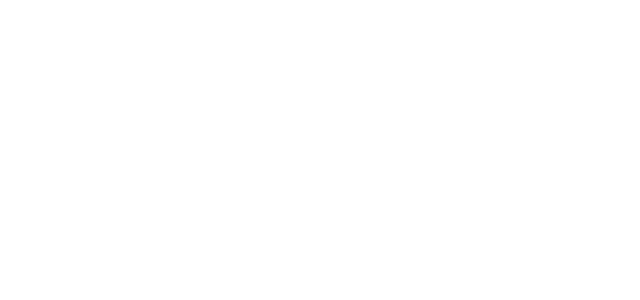
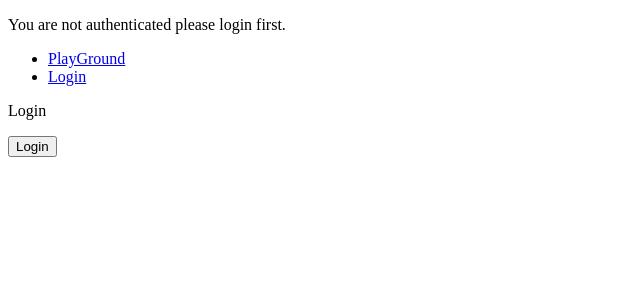
Before and after one commit to acciojob/code-playground-tauheed0110, a React app: page /login in a window 1280 px wide. Shown: the top 300 px of the page, without its empty margins (0-640 px from the left). Built offline with nearby package versions, Linux system fonts and the light colour scheme.

Commit message:
file changed

```diff
--- a/src/components/App.js
+++ b/src/components/App.js
@@ -1,13 +1,81 @@
+import React, { useEffect, useState } from 'react';
+import { BrowserRouter, Route, Routes, NavLink, useNavigate } from 'react-router-dom';
 
-import React from "react";
-import './../styles/App.css';
+const PlayGround = () => {
+  return (
+    <div>
+      <p>Hi, welcome to the code PlayGround.</p>
+    </div>
+  );
+};
+
+const Login = ({ isLoggedIn, handleLogin }) => {
+  return (
+    <div>
+      <p>Login</p>
+      <button onClick={handleLogin}>{isLoggedIn ? 'Logout' : 'Login'}</button>
+    </div>
+  );
+};
+
+const Fallback = () => {
+  return (
+    <div>
+      <p>Page Not Found.</p>
+    </div>
+  );
+};
+
+const ProtectedRoute = ({ isLoggedIn, children }) => {
+  const navigate = useNavigate();
+
+  useEffect(() => {
+    if (!isLoggedIn) {
+      navigate('/login');
+    }
+  }, [isLoggedIn, navigate]);
+
+  return isLoggedIn ? children : null;
+};
 
 const App = () => {
+  const [isLoggedIn, setIsLoggedIn] = useState(false);
+
+  function handleLogin() {
+    setIsLoggedIn(!isLoggedIn);
+  }
+
   return (
-    <div>
-        {/* Do not remove the main div */}
-    </div>
-  )
-}
+    <BrowserRouter>
+      <p>
+        {isLoggedIn
+          ? 'You are logged in. Now you can enter the PlayGround.'
+          : "You are not authenticated please login first."}
+      </p>
+      <nav>
+        <ul>
+          <li>
+          <NavLink to={isLoggedIn ? "/": "/login"}>PlayGround</NavLink>
+          </li>
+          <li>
+            <NavLink to="/login">Login</NavLink>
+          </li>
+        </ul>
+      </nav>
+      <Routes>
+        <Route
+          path="/"
+          element={
+            <ProtectedRoute isLoggedIn={isLoggedIn}>
+              <PlayGround />
+            </ProtectedRoute>
+          }
+        />
+        <Route path="/login" element={<Login isLoggedIn={isLoggedIn} handleLogin={handleLogin} />} />
+        <Route path="*" element={<Fallback />} />
+      </Routes>
+    </BrowserRouter>
+  );
+};
 
-export default App
+export default App;
```
Also changed, not shown: package.json (+5 -2 lines), 1 other file (tests, documents, lock files or other folders).
